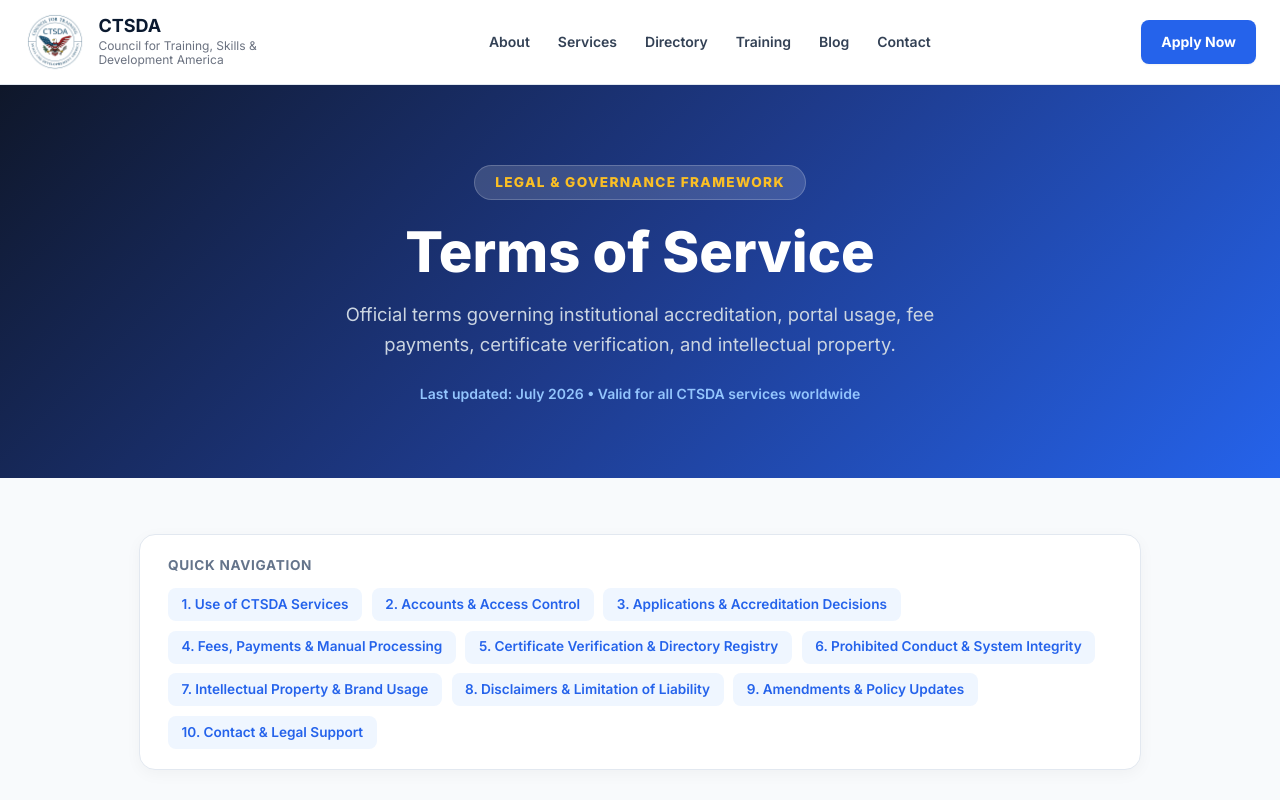
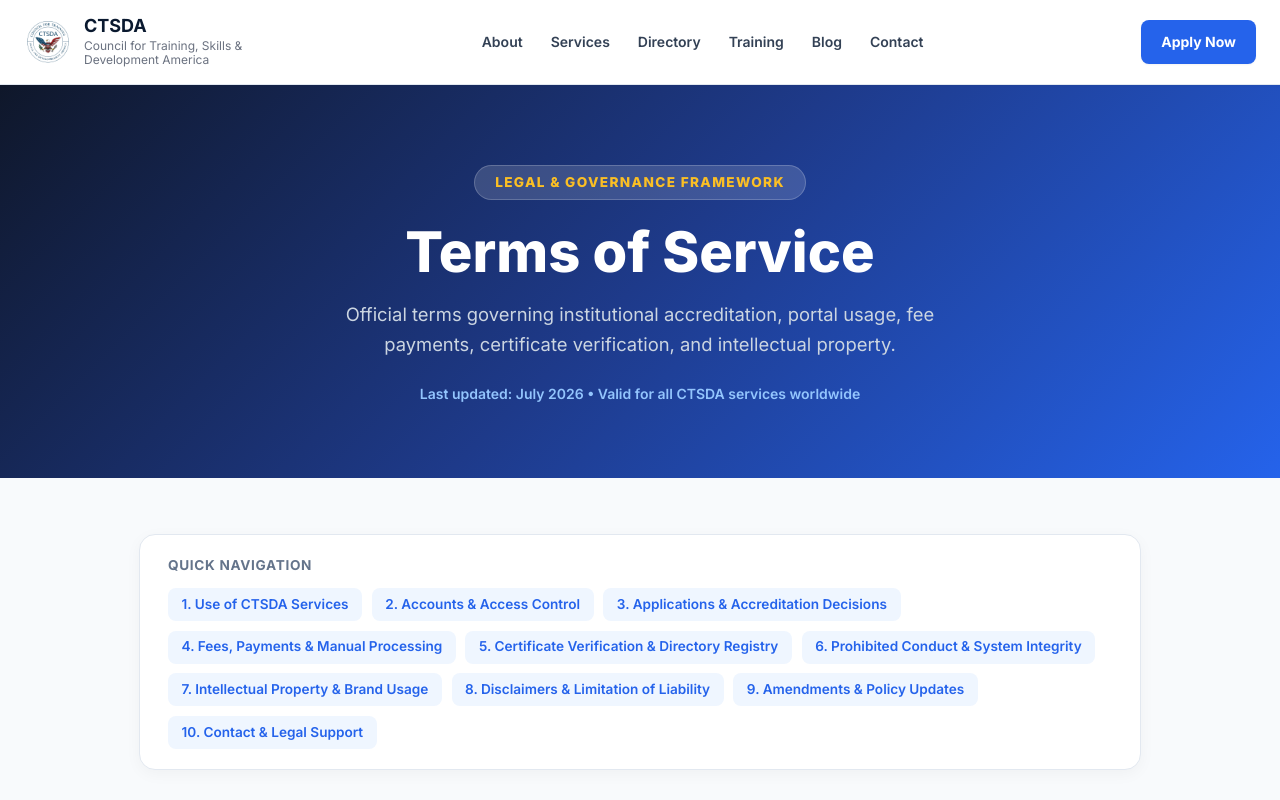
Before and after one commit to jflowdking212/ctsda, a Next.js app in the folder apps/web/: page /terms-of-service in a window 1280 px wide. Shown: the top 800 px of the page. Built offline with nearby package versions, Linux system fonts and the light colour scheme.

Commit message:
fix: enforce strict width and height bounding on header/footer logo and SVG icons

```diff
--- a/apps/web/src/app/globals.css
+++ b/apps/web/src/app/globals.css
@@ -143,12 +143,22 @@
   line-height: 1.25;
 }
 
-.brand-logo {
-  flex: 0 0 62px;
-  width: 62px;
-  height: 62px;
-  object-fit: contain;
+.brand-logo, img.brand-logo {
+  flex: 0 0 48px !important;
+  width: 48px !important;
+  height: 48px !important;
+  max-width: 48px !important;
+  max-height: 48px !important;
+  object-fit: contain !important;
   border-radius: 50%;
+}
+
+.footer-icon-badge svg, .footer-contact-item svg {
+  width: 16px !important;
+  height: 16px !important;
+  max-width: 16px !important;
+  max-height: 16px !important;
+  flex-shrink: 0 !important;
 }
 
 .site-nav {
--- a/apps/web/src/components/premium-header.tsx
+++ b/apps/web/src/components/premium-header.tsx
@@ -31,7 +31,7 @@
     <header className="premium-site-header" style={{ position: 'relative', backgroundColor: '#ffffff', borderBottom: '1px solid #e2e8f0' }}>
       <div className="container premium-header-shell">
         <Link className="brand-mark" href="/" aria-label="CTSDA home">
-          <img className="brand-logo" src="/images/logo-ctsda.png" alt="CTSDA Logo" loading="eager" />
+          <img className="brand-logo" src="/images/logo-ctsda.png" alt="CTSDA Logo" loading="eager" style={{ width: '48px', height: '48px', objectFit: 'contain', flexShrink: 0 }} />
           <span className="brand-text">
             <strong>CTSDA</strong>
             <small>Council for Training, Skills &amp; Development America</small>
--- a/apps/web/src/components/public-shell.tsx
+++ b/apps/web/src/components/public-shell.tsx
@@ -16,7 +16,7 @@
     <header className="site-header">
       <div className="container flex items-center justify-between gap-6">
         <Link className="brand-mark" href="/" aria-label="CTSDA home">
-          <img className="brand-logo" src="/images/logo-ctsda.png" alt="" />
+          <img className="brand-logo" src="/images/logo-ctsda.png" alt="CTSDA Logo" style={{ width: '48px', height: '48px', objectFit: 'contain', flexShrink: 0 }} />
           <span className="brand-text">
             <strong>CTSDA</strong>
             <small>Council for Training, Skills & Development America</small>
@@ -44,7 +44,7 @@
         <div className="footer-grid">
           <div>
             <Link className="brand-mark footer-brand" href="/">
-              <img className="brand-logo" src="/images/logo-ctsda.png" alt="CTSDA Logo" />
+              <img className="brand-logo" src="/images/logo-ctsda.png" alt="CTSDA Logo" style={{ width: '48px', height: '48px', objectFit: 'contain', flexShrink: 0 }} />
               <span className="brand-text">
                 <strong>CTSDA</strong>
                 <small>Global standards in education excellence</small>
@@ -69,7 +69,7 @@
             <h2>Contact</h2>
             <div className="footer-contact-item">
               <span className="footer-icon-badge">
-                <svg className="w-4 h-4" fill="none" stroke="currentColor" viewBox="0 0 24 24">
+                <svg width="16" height="16" style={{ width: '16px', height: '16px', flexShrink: 0 }} fill="none" stroke="currentColor" viewBox="0 0 24 24">
                   <path strokeLinecap="round" strokeLinejoin="round" strokeWidth="2" d="M3 8l7.89 5.26a2 2 0 002.22 0L21 8M5 19h14a2 2 0 002-2V7a2 2 0 00-2-2H5a2 2 0 00-2 2v10a2 2 0 002 2z" />
                 </svg>
               </span>
@@ -77,7 +77,7 @@
             </div>
             <div className="footer-contact-item">
               <span className="footer-icon-badge">
-                <svg className="w-4 h-4" fill="none" stroke="currentColor" viewBox="0 0 24 24">
+                <svg width="16" height="16" style={{ width: '16px', height: '16px', flexShrink: 0 }} fill="none" stroke="currentColor" viewBox="0 0 24 24">
                   <path strokeLinecap="round" strokeLinejoin="round" strokeWidth="2" d="M17.657 16.657L13.414 20.9a1.998 1.998 0 01-2.827 0l-4.244-4.243a8 8 0 1111.314 0z" />
                   <path strokeLinecap="round" strokeLinejoin="round" strokeWidth="2" d="M15 11a3 3 0 11-6 0 3 3 0 016 0z" />
                 </svg>
@@ -86,7 +86,7 @@
             </div>
             <div className="footer-contact-item">
               <span className="footer-icon-badge">
-                <svg className="w-4 h-4" fill="none" stroke="currentColor" viewBox="0 0 24 24">
+                <svg width="16" height="16" style={{ width: '16px', height: '16px', flexShrink: 0 }} fill="none" stroke="currentColor" viewBox="0 0 24 24">
                   <path strokeLinecap="round" strokeLinejoin="round" strokeWidth="2" d="M12 8v4l3 3m6-3a9 9 0 11-18 0 9 9 0 0118 0z" />
                 </svg>
               </span>
```
Also changed, not shown: 1 other file (tests, documents, lock files or other folders).
